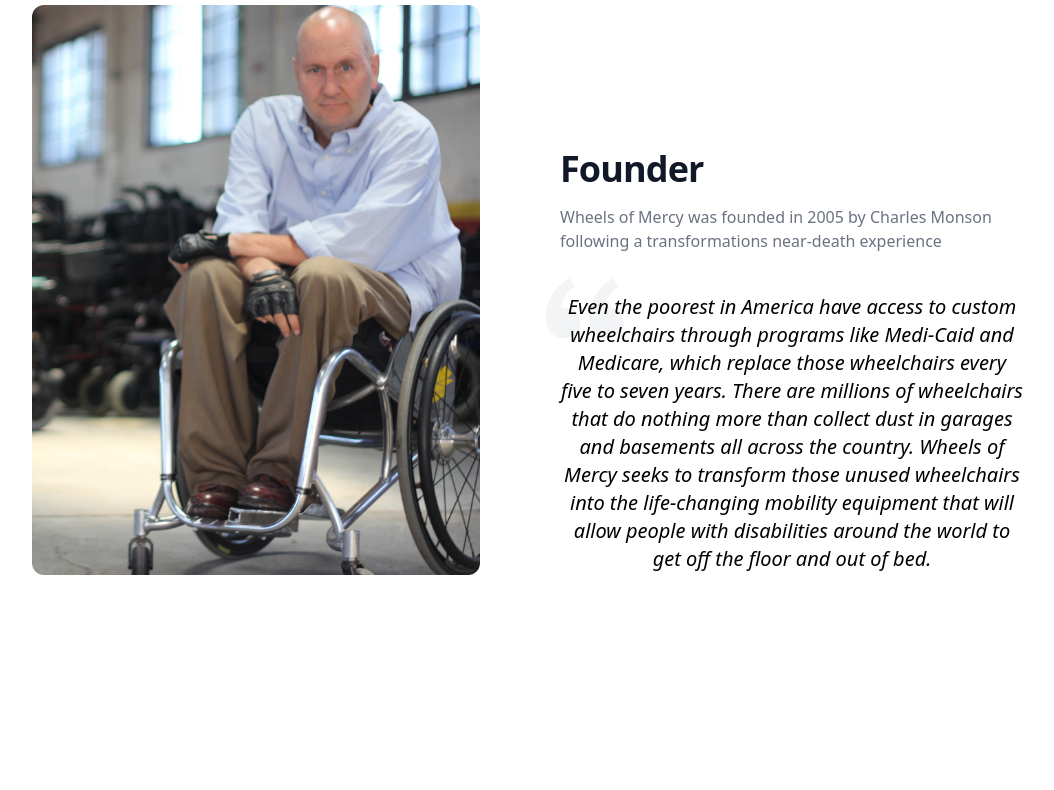
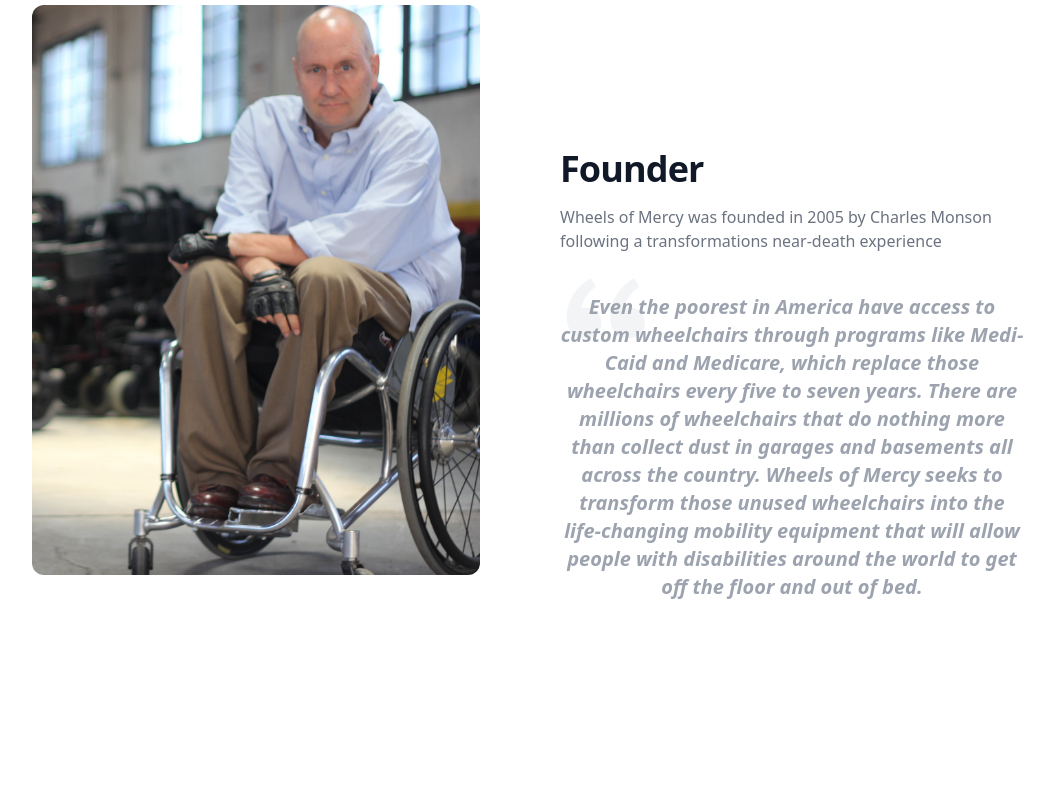
Before and after one commit to zachcygan/wheels-of-mercy, a Next.js app: page /about in a window 1280 px wide. Shown: the part 543-1333 px from the top of the page, without its empty margins (96-1150 px from the left). Built offline with nearby package versions, Linux system fonts and the light colour scheme.

Commit message:
changed quote color

```diff
--- a/src/components/founded.tsx
+++ b/src/components/founded.tsx
@@ -27,11 +27,11 @@
             <blockquote className="relative text-center max-w-lg mx-auto pt-10">
               <div className="relative z-10">
                 <p className="text-xl text-black">
-                  <em className="relative">
-                    <svg className="absolute top-0 left-0 transform -translate-x-8 -translate-y-8 h-16 w-16 text-gray-100 sm:h-24 sm:w-24 dark:text-gray-700" width="16" height="16" viewBox="0 0 16 16" fill="none" xmlns="http://www.w3.org/2000/svg" aria-hidden="true">
+                  <em className="relative text-accent">
+                    <svg className="absolute top-0 left-0 transform -translate-x-8 -translate-y-8 h-16 w-16 text-gray-100 sm:h-24 sm:w-24 dark:text-accent" width="16" height="16" viewBox="0 0 16 16" fill="none" xmlns="http://www.w3.org/2000/svg" aria-hidden="true">
                       <path d="M7.39762 10.3C7.39762 11.0733 7.14888 11.7 6.6514 12.18C6.15392 12.6333 5.52552 12.86 4.76621 12.86C3.84979 12.86 3.09047 12.5533 2.48825 11.94C1.91222 11.3266 1.62421 10.4467 1.62421 9.29999C1.62421 8.07332 1.96459 6.87332 2.64535 5.69999C3.35231 4.49999 4.33418 3.55332 5.59098 2.85999L6.4943 4.25999C5.81354 4.73999 5.26369 5.27332 4.84476 5.85999C4.45201 6.44666 4.19017 7.12666 4.05926 7.89999C4.29491 7.79332 4.56983 7.73999 4.88403 7.73999C5.61716 7.73999 6.21938 7.97999 6.69067 8.45999C7.16197 8.93999 7.39762 9.55333 7.39762 10.3ZM14.6242 10.3C14.6242 11.0733 14.3755 11.7 13.878 12.18C13.3805 12.6333 12.7521 12.86 11.9928 12.86C11.0764 12.86 10.3171 12.5533 9.71484 11.94C9.13881 11.3266 8.85079 10.4467 8.85079 9.29999C8.85079 8.07332 9.19117 6.87332 9.87194 5.69999C10.5789 4.49999 11.5608 3.55332 12.8176 2.85999L13.7209 4.25999C13.0401 4.73999 12.4903 5.27332 12.0713 5.85999C11.6786 6.44666 11.4168 7.12666 11.2858 7.89999C11.5215 7.79332 11.7964 7.73999 12.1106 7.73999C12.8437 7.73999 13.446 7.97999 13.9173 8.45999C14.3886 8.93999 14.6242 9.55333 14.6242 10.3Z" fill="currentColor" />
                     </svg>
-                    <span className="relative z-10 dark:text-black">
+                    <span className="relative z-10 dark:text-black font-bold">
                       Even the poorest in America have access to custom wheelchairs through programs like Medi-Caid and
                       Medicare, which replace those wheelchairs every five to seven years. There are millions of wheelchairs that
                       do nothing more than collect dust in garages and basements all across the country. Wheels of Mercy seeks
```
